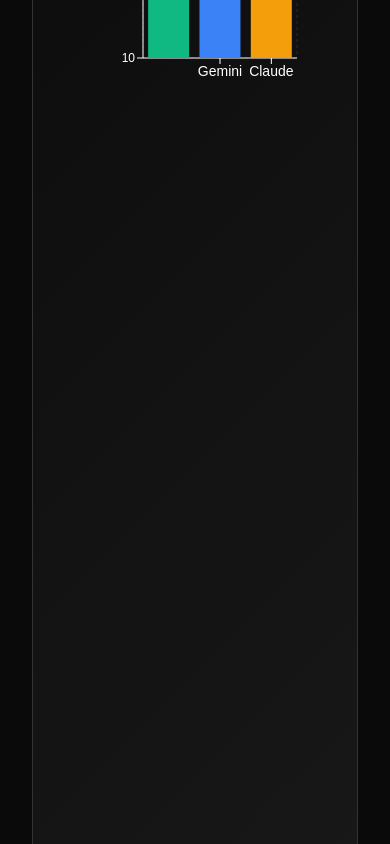
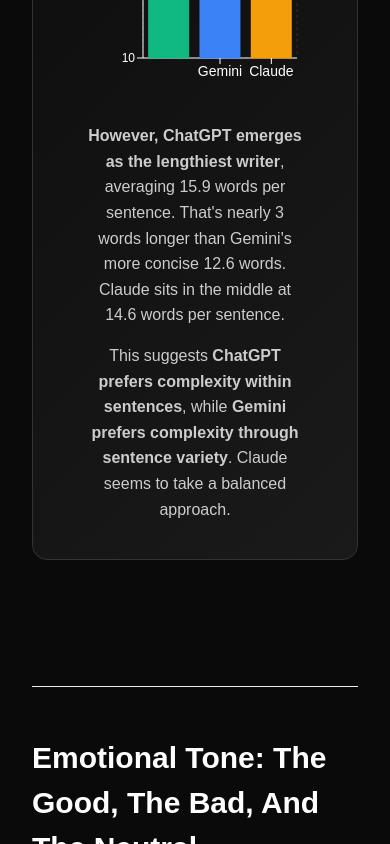
Before and after one commit to maiasalti/data-by-maia, a Next.js app: page /blog/ai-writing-styles in a window 390 px wide. Shown: the part 3280-4124 px from the top of the page. Built offline with nearby package versions, Linux system fonts and the light colour scheme.

Commit message:
bug fixes on charts for mobile compatibility

```diff
--- a/src/components/AIModelCharts.js
+++ b/src/components/AIModelCharts.js
@@ -183,30 +183,6 @@ export function ScrollingSentenceChart() {
   const containerRef = useRef(null);
   const currentState = useScrollTransition(containerRef, 2);
 
-  const [scrollProgress, setScrollProgress] = useState(0);
-
-useEffect(() => {
-  const handleScroll = () => {
-    if (!containerRef.current) return;
-
-    const rect = containerRef.current.getBoundingClientRect();
-    const windowHeight = window.innerHeight;
-
-    const progress = Math.max(0, Math.min(1,
-      (windowHeight - rect.top) / (windowHeight + rect.height)
-    ));
-    setScrollProgress(progress);
-  };
-
-  window.addEventListener('scroll', handleScroll);
-  handleScroll();
-
-  return () => window.removeEventListener('scroll', handleScroll);
-}, []);
-
-const firstTextOpacity = scrollProgress < 0.6 ? 1 : 0;
-const secondTextOpacity = scrollProgress > 0.7 ? 1 : 0;
-
   const chartData = sentenceLengthData.map(item => ({
     model: item.model,
     value: currentState === 0 ? item.sentenceCount : item.avgLength,
@@ -303,37 +279,29 @@ const secondTextOpacity = scrollProgress > 0.7 ? 1 : 0;
 </Bar>
           </BarChart>
         </ResponsiveContainer>
-      </div>
-       {/* Scrolling text content */}
-      <div style={{
-        marginTop: '450px',
-        padding: '0 50px',
-        color: '#ccc',
-        fontSize: '16px',
-        lineHeight: '1.6',
-        position: 'relative'
+
+        {/* Dynamic text below chart */}
+        <div style={{
+          marginTop: '30px',
+          padding: '0 20px',
+          color: '#ccc',
+          fontSize: '16px',
+          lineHeight: '1.6',
+          textAlign: 'center',
+          minHeight: '120px'
         }}>
-        <div style={{
-        marginBottom: '400px',
-        opacity: firstTextOpacity,
-        transition: 'opacity 0.3s ease'
-        }}>
-        <p>Gemini wins the sentence count race with a whopping 47-sentence lead above ChatGPT and 73 above Claude.</p>
-        </div>
-
-        <div style={{
-        opacity: secondTextOpacity,
-        transition: 'opacity 0.1s ease',
-        position: 'absolute',
-        top: '500px',
-        left: '50px',
-        right: '50px'
-        }}>
-        <p><strong>However, ChatGPT emerges as the lengthiest writer</strong>, averaging 15.9 words per sentence. That&apos;s nearly 3 words longer than Gemini&apos;s more concise 12.6 words. Claude sits in the middle at 14.6 words per sentence.</p>
+          {currentState === 0 && (
+            <p><strong>Gemini wins the sentence count race</strong> with a whopping 47-sentence lead above ChatGPT and 73 above Claude.</p>
+          )}
+          {currentState === 1 && (
+            <div>
+              <p><strong>However, ChatGPT emerges as the lengthiest writer</strong>, averaging 15.9 words per sentence. That&apos;s nearly 3 words longer than Gemini&apos;s more concise 12.6 words. Claude sits in the middle at 14.6 words per sentence.</p>
+              <p style={{ marginTop: '15px' }}>This suggests <strong>ChatGPT prefers complexity within sentences</strong>, while <strong>Gemini prefers complexity through sentence variety</strong>. Claude seems to take a balanced approach.</p>
+            </div>
+          )}
         </div>
       </div>
     </div>
-
   );
 }
 
--- a/src/posts/ai-writing-styles.mdx
+++ b/src/posts/ai-writing-styles.mdx
@@ -53,8 +53,6 @@ The sample included approximately 3,000 words from each model.
 <br />
 <br />
 <br />
-
-This suggests **ChatGPT prefers complexity within sentences**, while **Gemini prefers complexity through sentence variety**. Claude seems to take a balanced approach.
 
 ---
 
```
